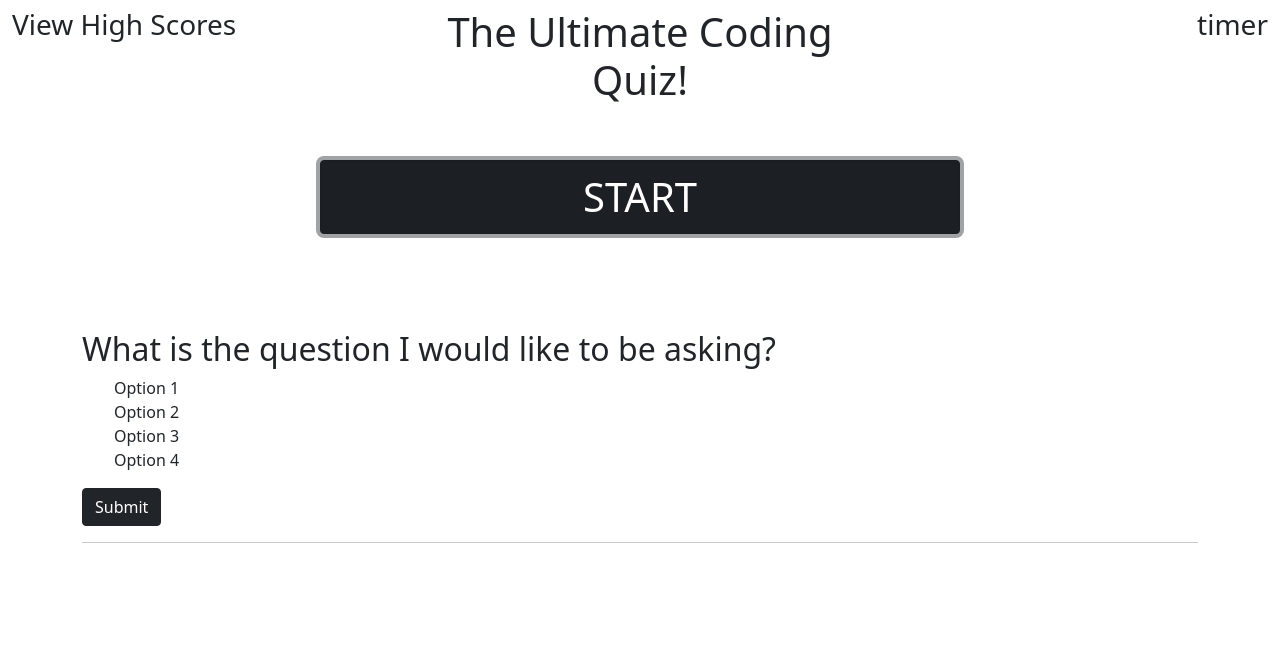
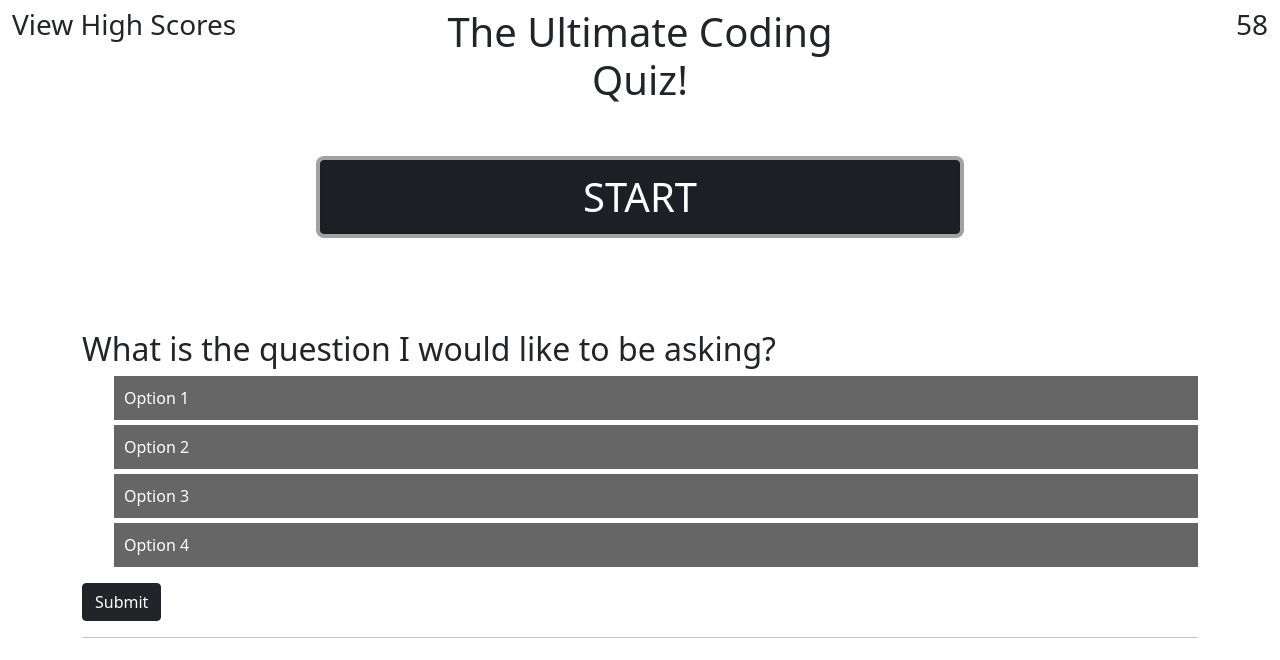
Before and after one commit to tjvig94/coding-quiz, a plain HTML site: page index.html in a window 1280 px wide. Both pictures are taken after a click on the button "START". Drawn offline with nearby package versions, Linux system fonts and the light colour scheme.

Commit message:
Created timer, set timer-score to local storage

```diff
--- a/css/style.css
+++ b/css/style.css
@@ -2,3 +2,19 @@ button.startBtn {
     font-size: 40px;
     width: 50%;
 }
+
+div.questionBox {
+    /* display: none; */
+}
+
+li.answer {
+    margin-bottom: 5px;
+    padding: 10px;
+    background-color: #666666;
+    color: white;
+}
+
+li.answer:hover {
+    background-color: #999999;
+    cursor: pointer;
+}
--- a/index.html
+++ b/index.html
@@ -26,7 +26,7 @@
                 </div>
                 <div class="col-4">
                     <!-- timer -->
-                    <h3 class="text-end">timer</h3>
+                    <h3 class="text-end timer">60</h3>
                 </div>
             </div>
         </div>
@@ -41,10 +41,10 @@
             <div class="questionBox col mt-5">
                 <h2>What is the question I would like to be asking?</h2>
                 <ol>
-                    <li>Option 1</li>
-                    <li>Option 2</li>
-                    <li>Option 3</li>
-                    <li>Option 4</li>
+                    <li class="answer">Option 1</li>
+                    <li class="answer">Option 2</li>
+                    <li class="answer">Option 3</li>
+                    <li class="answer">Option 4</li>
                 </ol>
                 <button type="button" class="btn btn-dark">Submit</button>
                 <hr>
--- a/js/script.js
+++ b/js/script.js
@@ -0,0 +1,30 @@
+const questions = [
+    "What does DOM stand for?",
+    "What does API stand for?",
+    "Which of the following is a value for the CSS property, position?",
+    "Which of the following is the propery syntax for a ternary conditional?"
+];
+
+const startButton = document.querySelector(".startBtn");
+const timer = document.querySelector(".timer");
+// var score =
+
+function countdown() {
+    let secondsLeft = 60;
+    count = setInterval(function() {
+        secondsLeft--;
+        timer.textContent = secondsLeft;
+        localStorage.setItem("score", secondsLeft);
+        if (secondsLeft === 55) {
+            clearInterval(count);
+        };
+    }, 1000);
+
+
+
+}
+
+
+
+
+startButton.addEventListener("click", countdown);
```
